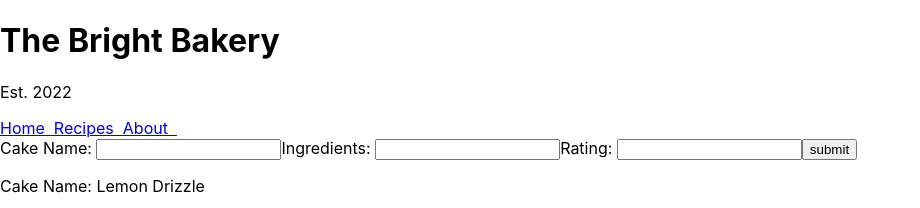
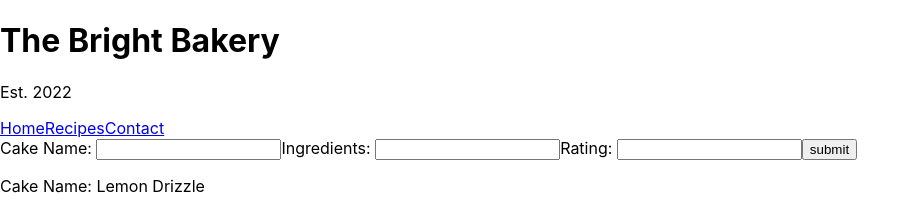
Before and after one commit to alimaa05/bakery_components_react_exercise, a React (Create React App) app: page / in a window 1280 px wide. Shown: the top 208 px of the page, without its empty margins (0-920 px from the left). Built offline with nearby package versions, Linux system fonts and the light colour scheme; grey boxes are pictures that could not be loaded.

Commit message:
add edits too NavBar.js

```diff
--- a/src/components/NavBar.js
+++ b/src/components/NavBar.js
@@ -15,9 +15,9 @@ const NavBar = () =>{
 
         <nav>
             {/* <a href="#">Home &nbsp;</a> */}
-            <a href="#">Home &nbsp;</a>
-            <a href="#">Recipes &nbsp;</a>
-            <a href="#">About &nbsp;</a>
+            <a href="https://www.google.com/webhp?hl=en&sa=X&ved=0ahUKEwjou7e63bT1AhVxmVwKHVRECRQQPAgI">Home</a>
+            <a href="https://www.google.com/webhp?hl=en&sa=X&ved=0ahUKEwjou7e63bT1AhVxmVwKHVRECRQQPAgI">Recipes</a>
+            <a href="https://www.google.com/webhp?hl=en&sa=X&ved=0ahUKEwjou7e63bT1AhVxmVwKHVRECRQQPAgI">Contact</a>
 
         </nav>
     )
```
